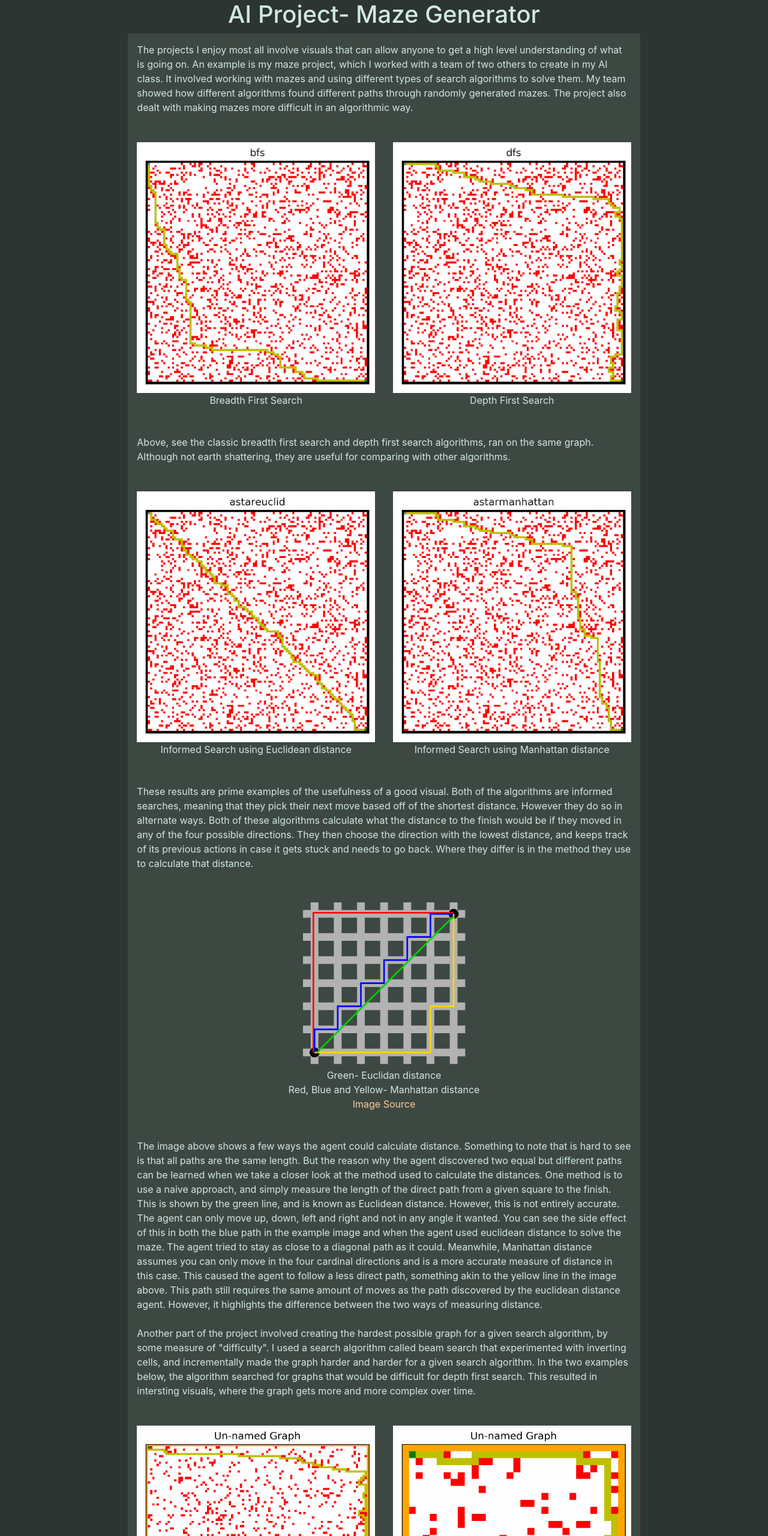
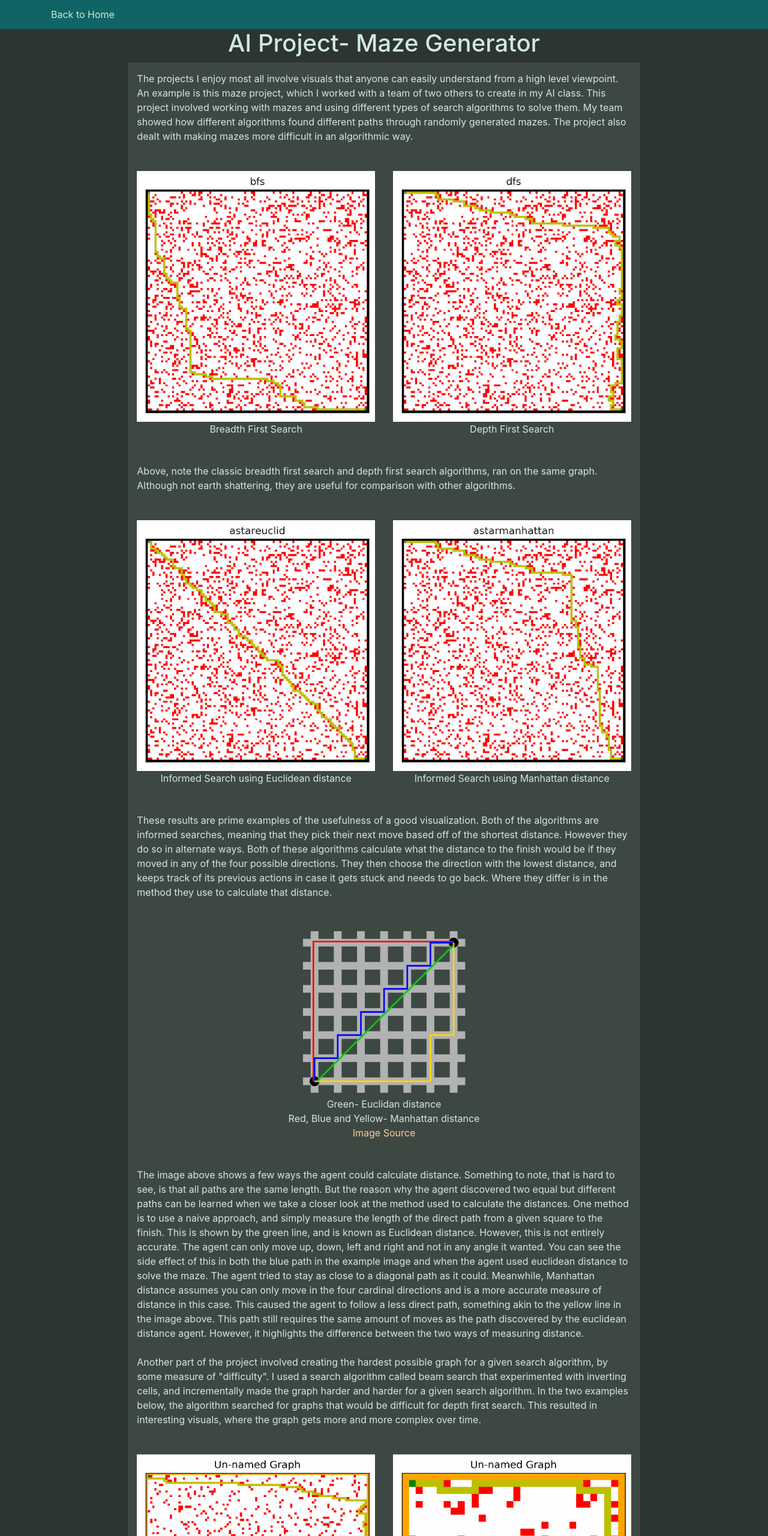
Before and after one commit to ConorT0/ConorT0.github.io, a plain HTML site: page maze.html in a window 1280 px wide. Shown: the top 2560 px of the page at 60% size. Drawn offline with nearby package versions, Linux system fonts and the light colour scheme.

Commit message:
updated wording and added navbars to articles.

```diff
--- a/darkBackground.css
+++ b/darkBackground.css
@@ -8,3 +8,7 @@ a{
 a:hover{
     color: #a58665;
 }
+.site-header{
+    background-color: rgba(17,100,102,1.0);
+    color: rgba(209,232,206,1.0);
+}
--- a/maze.html
+++ b/maze.html
@@ -10,15 +10,23 @@
 
 </head>
 <body>
+<nav class="site-header py-1">
+    <div class="container d-flex flex-column flex-md-row justify-content-between">
+
+        <a style="color: rgba(209,232,206,1.0);" class="py-2 d-none d-md-inline-block" href="index.html">Back to Home</a>
+
+
+    </div>
+</nav>
 <h1 class="text-center">AI Project- Maze Generator</h1>
 <div class="container-fluid">
     <div class="row justify-content-md-center">
         <div class="col-md-8 themed-grid-col">
 
             <p>
-                The projects I enjoy most all involve visuals that can allow anyone to get a high level understanding of
-                what is going on.  An example is my maze project, which I worked with a team of two others to create in my AI class.
-                It involved working with mazes and using different types of search algorithms to solve them.
+                The projects I enjoy most all involve visuals that anyone can easily understand from a high level viewpoint.
+                An example is this maze project, which I worked with a team of two others to create in my AI class.
+                This project involved working with mazes and using different types of search algorithms to solve them.
                 My team showed how different algorithms found different paths through randomly generated mazes.
                 The project also dealt with making mazes more difficult in an algorithmic way.
 
@@ -38,7 +46,7 @@
     <div class="row justify-content-md-center">
         <div class="col-md-8 themed-grid-col">
             <p>
-                Above, see the classic breadth first search and depth first search algorithms, ran on the same graph. Although not earth shattering, they are useful for comparing with other algorithms.
+                Above, note the classic breadth first search and depth first search algorithms, ran on the same graph. Although not earth shattering, they are useful for comparison with other algorithms.
             </p>
         </div>
     </div>
@@ -56,7 +64,7 @@
     <div class="row justify-content-md-center">
         <div class="col-md-8 themed-grid-col">
             <p>
-                These results are prime examples of the usefulness of a good visual. Both of the algorithms are informed
+                These results are prime examples of the usefulness of a good visualization. Both of the algorithms are informed
                 searches, meaning that they pick their next move based off of the shortest distance. However they do so in
                 alternate ways. Both of these algorithms calculate what the distance to the finish would be if they moved in
                 any of the four possible directions. They then choose the direction with the lowest distance, and keeps track of
@@ -76,7 +84,7 @@
     <div class="row justify-content-md-center">
         <div class="col-md-8 themed-grid-col">
             <p>
-                The image above shows a few ways the agent could calculate distance. Something to note that is hard to see
+                The image above shows a few ways the agent could calculate distance. Something to note, that is hard to see,
                 is that all paths are the same length. But the reason why the agent discovered two equal but different paths can be learned
                 when we take a closer look at the method used to calculate the distances.
                 One method is to use a naive approach, and simply
@@ -91,7 +99,7 @@
                 However, it highlights the difference between the two ways of measuring distance.
                 <br><br>Another part of the project involved creating the hardest possible graph for a given search algorithm, by some measure of "difficulty". I used a search algorithm called beam search that experimented with inverting cells,
                 and incrementally made the graph harder and harder for a given search algorithm. In the two examples below, the algorithm searched for graphs that would be difficult for depth first search.
-                This resulted in intersting visuals, where the graph gets more and more complex over time.
+                This resulted in interesting visuals, where the graph gets more and more complex over time.
 
             </p>
         </div>
```
Also changed, not shown: index.html (+3 -5 lines), recolor.html (+12 -13 lines).
